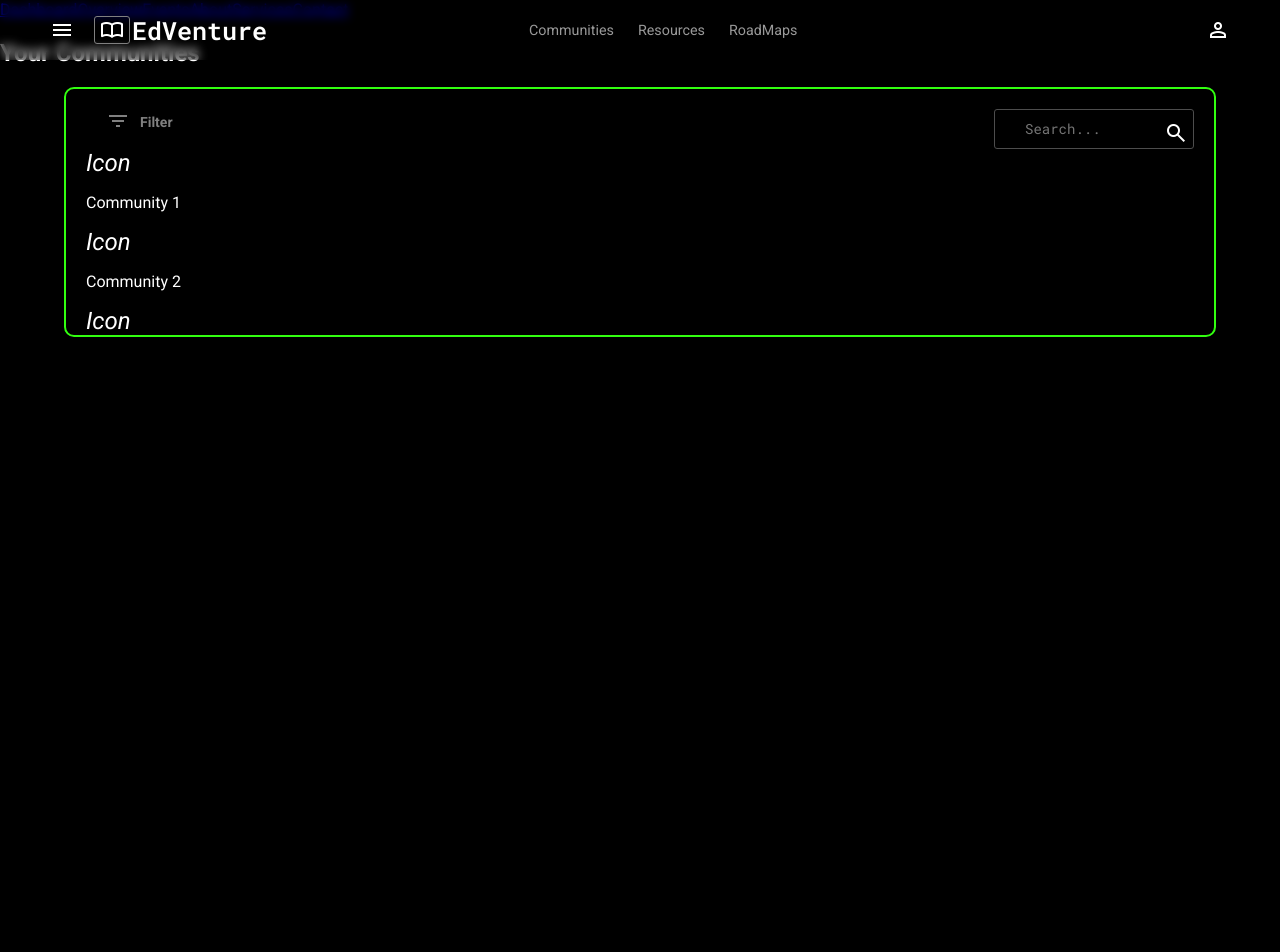
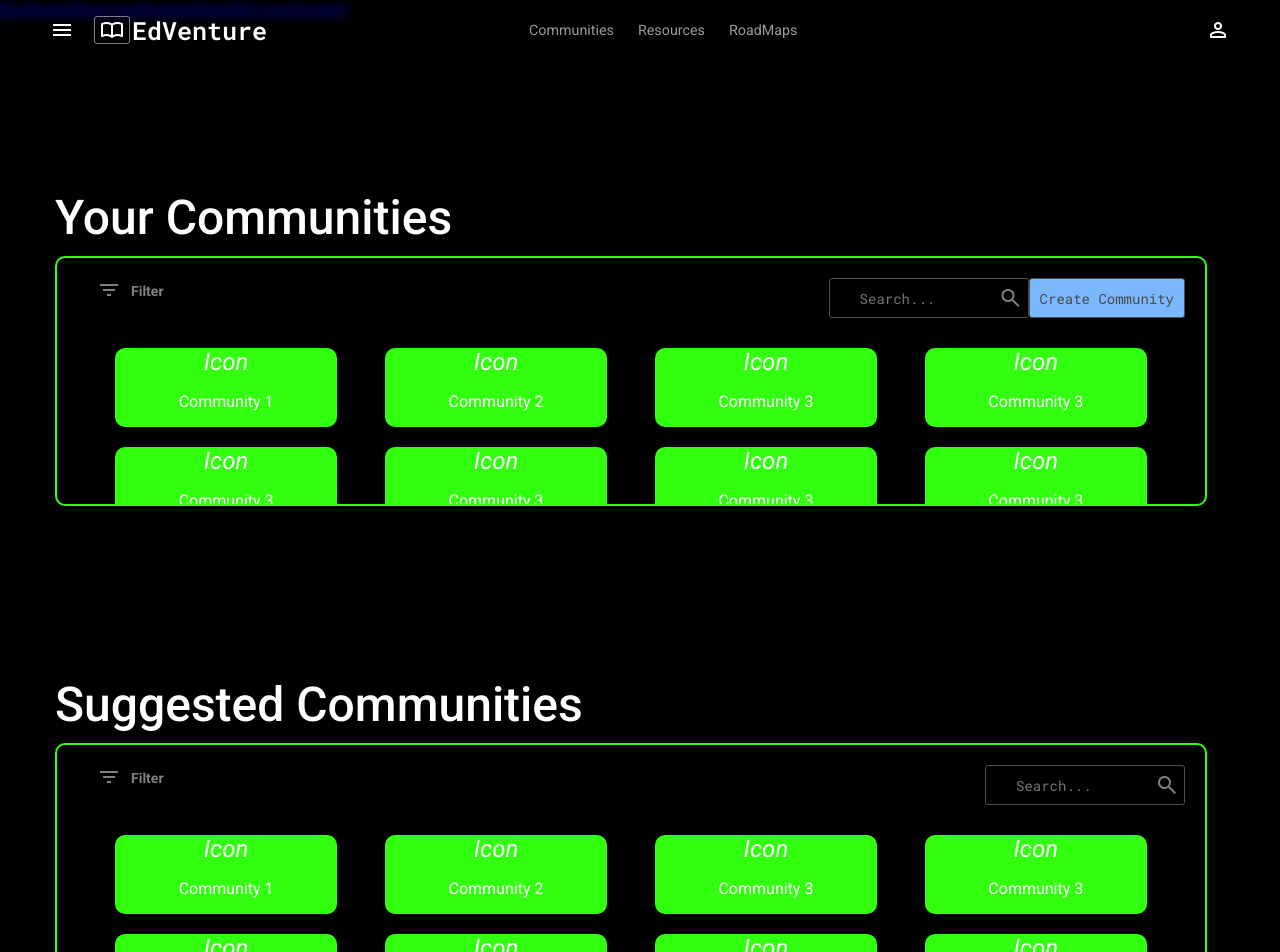
Before and after one commit to EdVentureDev/EdVenture, an Angular app in the folder EdVenture-FrontEnd/: page /home in a window 1280 px wide. Shown: the top 952 px of the page. Before the commit the page ends 800 px from the top, so only its background shows below. Built offline with nearby package versions, Linux system fonts and the light colour scheme.

Commit message:
Update dashboard community component CSS and HTML

```diff
--- a/EdVenture-FrontEnd/src/app/app.component.html
+++ b/EdVenture-FrontEnd/src/app/app.component.html
@@ -1,2 +1,3 @@
 <app-dashboard-nav></app-dashboard-nav>
 <app-dashboard-community></app-dashboard-community>
+<app-footer></app-footer>
--- a/EdVenture-FrontEnd/src/app/components/dashboard/dashboard-community/dashboard-community.component.css
+++ b/EdVenture-FrontEnd/src/app/components/dashboard/dashboard-community/dashboard-community.component.css
@@ -3,68 +3,44 @@
     scrollbar-color: transparent transparent;
 }
 
-/* .serachBar{
-    position: relative;
-    width: 100%;
-    padding: 0;
-    margin-top: 10px;
-}
-.search-icon{
-    position: absolute;
-    top: 50%;
-    right: 10px;
-    transform: translateY(-50%);
-    cursor: pointer;
-    font-size: 22px;
-} */
-.description h2{
-    color: #32ff10;
-    font-size: 24px;
-    font-weight: 600;
-    padding-top: 20px;
+.description{
+    margin-top: 170px;
+    margin-left: 55px;
+    font-size: 48px;
+    font-weight: 500;
 
 }
 .community-container {
     width: 90%;
     height: 250px;
-    margin: auto;
-    justify-content: space-between;
+    margin: 10px 55px;
     padding: 20px;
     box-sizing: border-box;
     border-radius: 10px;
     border: 2px solid #32ff10;
     overflow: auto;
+    display: flex;
+    flex-direction: column;
 }
-.community-container.column1,
-.community-container.column2,
-.community-container.column3,
-.community-container.column4,
-.community-container.column5,
-.community-container.column6{
+
+.community-header{
+    display: flex;
+    justify-content: space-between;
+    width: 100%;
+}
+
+.community-body {
+    width: 100%;
     display: flex;
     flex-wrap: wrap;
-    justify-content: space-between;
+    align-items: center;
+    justify-content: space-evenly;
     margin-top: 20px;
-    padding: 10px;
+}
+
+.community-container .column {
+    flex: 0 0 20%; /* 100% divided by 4 */
     box-sizing: border-box;
-    border-radius: 10px;
-    border: 2px solid #32ff10;
-    overflow: auto;
-}
-.community-container.column1,
-.community-container.column4{
-   margin-left: 12%;
-   margin-right: 10px;
-}
-.community-container.column2,
-.community-container.column5{
-    margin-left: 12%;
-   margin-right: 10px;
-}
-.community-container.column3,
-.community-container.column6{
-    margin-left: 12%;
-   margin-right: 10px;
 }
 .community-header input{
     box-sizing: border-box;
@@ -79,7 +55,6 @@
     font-size: 14px;
     margin-top: 0px;
     padding-left: 30px;
-    color: #32ff10;
 }
 .community-header input:focus{
     outline: none;
@@ -92,10 +67,10 @@
 }
 .search-icon {
     position: absolute;
-    left: 170px; /* Adjust as needed */
-    top: 60%;
+    left: 170px;
+    top: 50%;
+    color: grey;
     transform: translateY(-50%);
-    /* Add other styles as needed */
 }
 .community-header{
     display: flex;
@@ -116,6 +91,17 @@
     margin-top: 5px;
 }
 
+.CreateCommunityButton{
+    box-sizing: border-box;
+    height: 40px;
+    padding: 0 10px;
+    border: 1px solid hsl(0, 0%, 30%);
+    border-radius: 3px;
+    color: rgb(73, 72, 72);
+    background-color:#7BB8FF;
+    font-family: var(--typeface-mono);
+    font-size: 14px;
+}
 .column {
     flex: 1;
     margin: 10px;
--- a/EdVenture-FrontEnd/src/app/components/dashboard/dashboard-community/dashboard-community.component.html
+++ b/EdVenture-FrontEnd/src/app/components/dashboard/dashboard-community/dashboard-community.component.html
@@ -1,5 +1,5 @@
-<div clas="description">
-    <h2>Your Communities</h2>
+<div class="description">
+    Your Communities
 </div>
 <!-- <div class="Community-container">
      <div class="searchBar">
@@ -28,38 +28,125 @@
         <input type="text" placeholder="Search...">
         <span class="material-symbols-outlined search-icon">search</span>
     </div>
+    <div class="CreateCommunity">
+        <button class="CreateCommunityButton">Create Community</button>
     </div>
-    <div class="column1">
+    </div>
+    <div class="community-body">
+        <div class="column">
+            <i class="material-icons">Icon</i>
+            <p>Community 1</p>
+        </div>
+        <div class="column">
+            <i class="material-icons">Icon</i>
+            <p>Community 2</p>
+        </div>
+        <div class="column">
+            <i class="material-icons">Icon</i>
+            <p>Community 3</p>
+        </div>
+        <div class="column">
+            <i class="material-icons">Icon</i>
+            <p>Community 3</p>
+        </div>
+        <div class="column">
+            <i class="material-icons">Icon</i>
+            <p>Community 3</p>
+        </div>
+        <div class="column">
+            <i class="material-icons">Icon</i>
+            <p>Community 3</p>
+        </div>
+        <div class="column">
+            <i class="material-icons">Icon</i>
+            <p>Community 3</p>
+        </div>
+        <div class="column">
+            <i class="material-icons">Icon</i>
+            <p>Community 3</p>
+        </div>
+        <div class="column">
+            <i class="material-icons">Icon</i>
+            <p>Community 3</p>
+        </div>
+        <div class="column">
+            <i class="material-icons">Icon</i>
+            <p>Community 3</p>
+        </div>
+        <div class="column">
+            <i class="material-icons">Icon</i>
+            <p>Community 3</p>
+        </div>
+        <div class="column">
+            <i class="material-icons">Icon</i>
+            <p>Community 3</p>
+        </div>
+        </div>
+</div>
+<div class="description">
+    Suggested Communities
+</div>
+<div class="community-container">
+    <div class="community-header">
+        <div class="filter-container">
+            <span class="material-symbols-outlined">
+                filter_list
+                </span>
+            <p>Filter</p>
+        </div>
+        <div class="search-container">
+        <input type="text" placeholder="Search...">
+        <span class="material-symbols-outlined search-icon">search</span>
+    </div>
+    </div>
+    <div class="community-body">
+    <div class="column">
         <i class="material-icons">Icon</i>
         <p>Community 1</p>
     </div>
-    <div class="column2">
+    <div class="column">
         <i class="material-icons">Icon</i>
         <p>Community 2</p>
     </div>
-    <div class="column3">
+    <div class="column">
         <i class="material-icons">Icon</i>
         <p>Community 3</p>
     </div>
-    <div class="column4">
+    <div class="column">
         <i class="material-icons">Icon</i>
         <p>Community 3</p>
     </div>
-    <div class="column5">
+    <div class="column">
         <i class="material-icons">Icon</i>
         <p>Community 3</p>
     </div>
-    <div class="column6">
+    <div class="column">
         <i class="material-icons">Icon</i>
         <p>Community 3</p>
     </div>
-    <div class="column7">
+    <div class="column">
         <i class="material-icons">Icon</i>
         <p>Community 3</p>
     </div>
-    <div class="column8">
+    <div class="column">
         <i class="material-icons">Icon</i>
         <p>Community 3</p>
     </div>
-
+    <div class="column">
+        <i class="material-icons">Icon</i>
+        <p>Community 3</p>
+    </div>
+    <div class="column">
+        <i class="material-icons">Icon</i>
+        <p>Community 3</p>
+    </div>
+    <div class="column">
+        <i class="material-icons">Icon</i>
+        <p>Community 3</p>
+    </div>
+    <div class="column">
+        <i class="material-icons">Icon</i>
+        <p>Community 3</p>
+    </div>
+    </div>
 </div>
```
